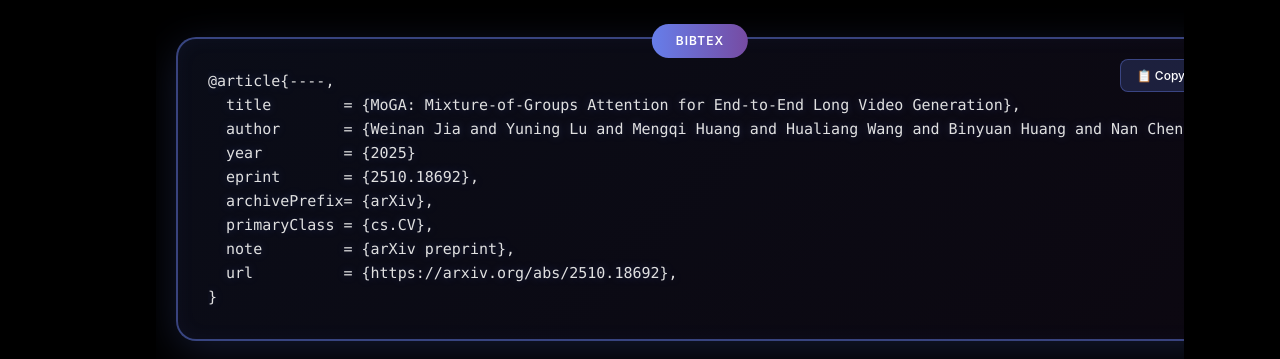
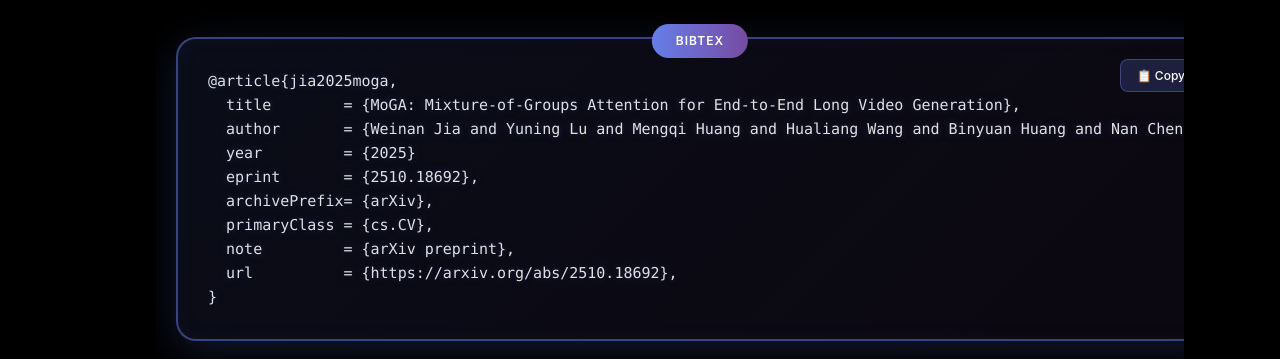
Before and after one commit to jiawn-creator/mixture-of-groups-attention, a plain HTML site: page index.html in a window 1280 px wide. Shown: the part 4319-4678 px from the top of the page. Drawn offline with nearby package versions, Linux system fonts and the light colour scheme; some packages are replaced by stand-ins of ours; a script that the page names is missing.

Commit message:
Update index.html

```diff
--- a/index.html
+++ b/index.html
@@ -693,7 +693,7 @@
   <h2 style="text-align:center; color: white; background: none !important; -webkit-text-fill-color: white !important; font-size: 48px; margin-bottom: 40px; font-weight: 700; letter-spacing: 2px;">📚 Citation</h2>
   <div style="position: relative; max-width: 1200px; width: 100%; background: linear-gradient(135deg, rgba(102, 126, 234, 0.1), rgba(118, 75, 162, 0.1)); padding: 30px; border-radius: 20px; border: 2px solid rgba(102, 126, 234, 0.5); box-shadow: 0 10px 40px rgba(102, 126, 234, 0.2), inset 0 0 20px rgba(102, 126, 234, 0.05); backdrop-filter: blur(10px);">
     <div style="position: absolute; top: -15px; left: 50%; transform: translateX(-50%); background: linear-gradient(90deg, #667eea, #764ba2); padding: 8px 24px; border-radius: 20px; font-size: 12px; font-weight: 600; color: white; letter-spacing: 1px; text-transform: uppercase;">BibTeX</div>
-    <pre style="background: none; padding: 0; margin: 0; font-family: 'JetBrains Mono', 'Fira Code', 'Monaco', monospace; font-size: 15px; color: #e0e0e0; line-height: 1.6; text-shadow: 0 0 10px rgba(102, 126, 234, 0.3);">@article{----,
+    <pre style="background: none; padding: 0; margin: 0; font-family: 'JetBrains Mono', 'Fira Code', 'Monaco', monospace; font-size: 15px; color: #e0e0e0; line-height: 1.6; text-shadow: 0 0 10px rgba(102, 126, 234, 0.3);">@article{jia2025moga,
   title        = {MoGA: Mixture-of-Groups Attention for End-to-End Long Video Generation},
   author       = {Weinan Jia and Yuning Lu and Mengqi Huang and Hualiang Wang and Binyuan Huang and Nan Chen and Mu Liu and Jidong Jiang and Zhendong Mao},
   year         = {2025}
```
